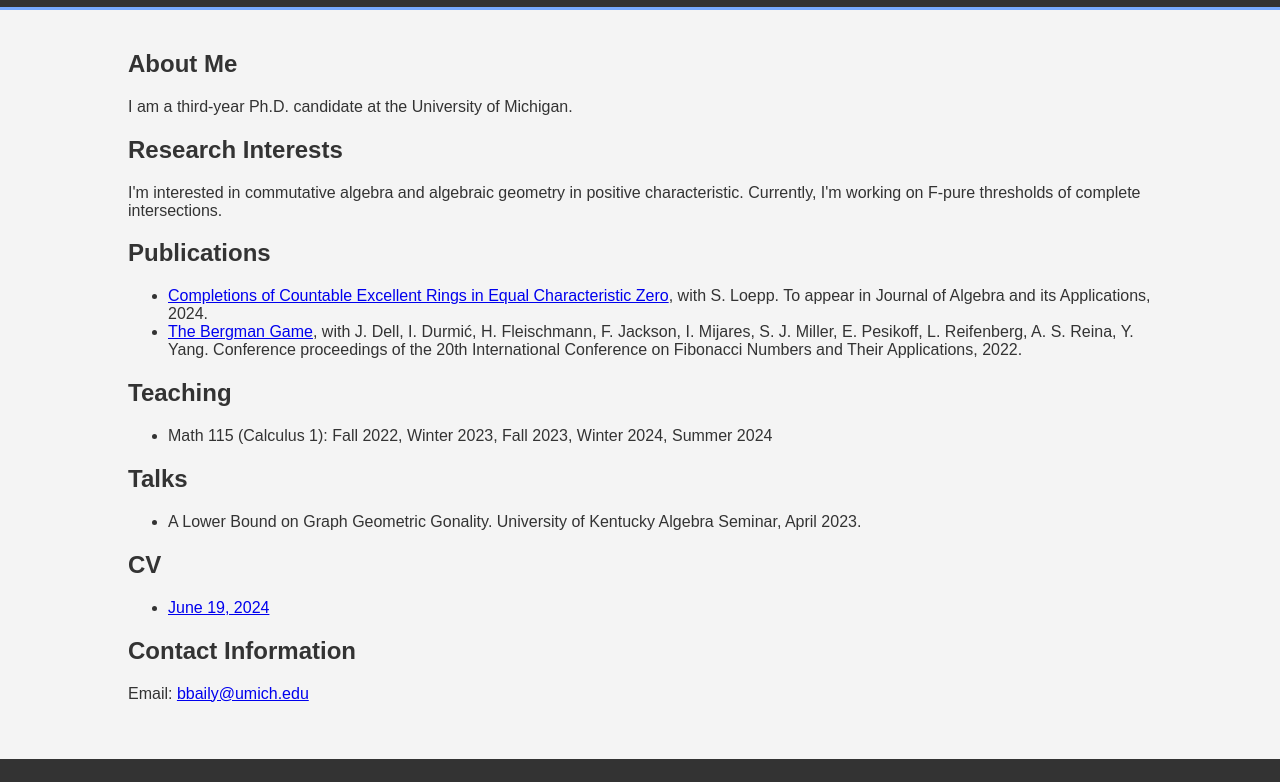
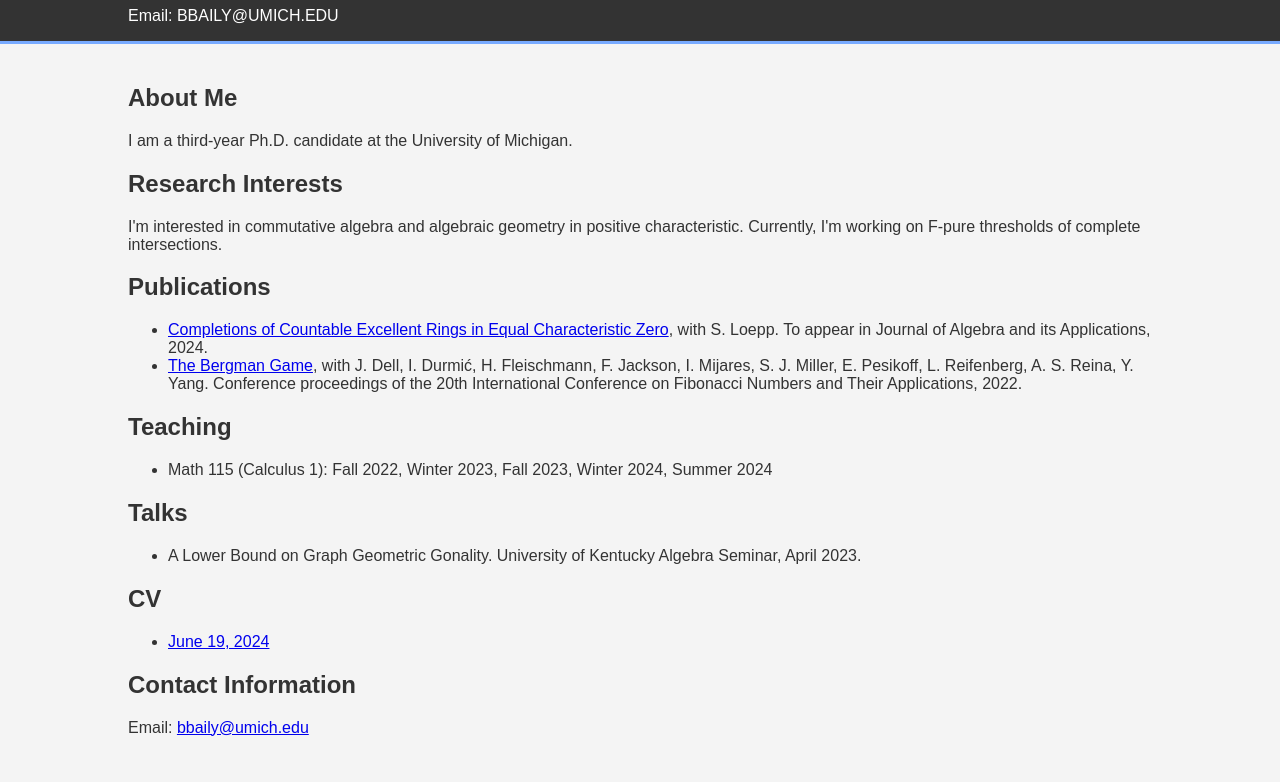
Before and after one commit to bbaily/bbaily.github.io, a plain HTML site: page index.html in a window 1280 px wide. Shown: the part 103-885 px from the top of the page. Drawn offline with Linux system fonts and the light colour scheme.

Commit message:
moved contact info

```diff
--- a/index.html
+++ b/index.html
@@ -59,6 +59,7 @@
     <header>
         <div class="container">
             <h1>Benjamin Baily</h1>
+            <p class="contact-info">Email: <a href="mailto:bbaily@umich.edu">bbaily@umich.edu</a></p>
             <!-- <nav>
                 <ul>
                     <li><a href="CV.pdf" target="_blank">C.V.</a></li>
```
